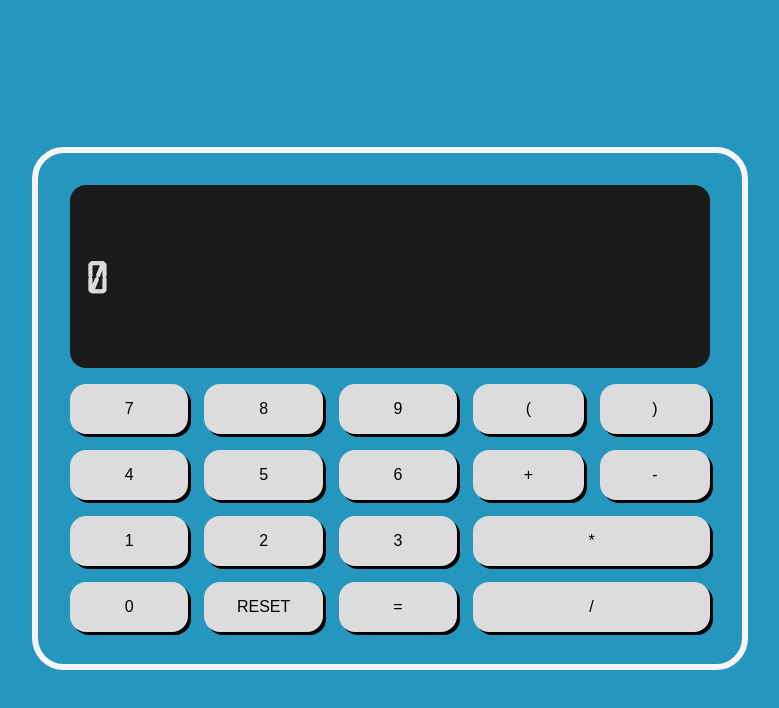
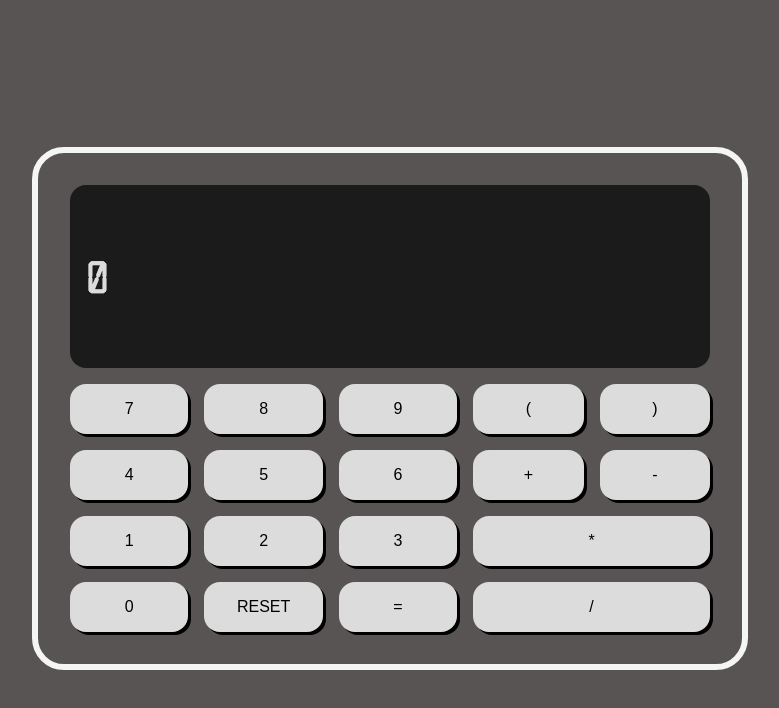
Before and after one commit to alcalde95/challenges_personal, a React (Vite) app: page / in a window 1280 px wide. Shown: the top 708 px of the page, without its empty margins (250-1029 px from the left). Built offline with nearby package versions, Linux system fonts and the light colour scheme.

Commit message:
toqueteando css :D

```diff
--- a/src/index.css
+++ b/src/index.css
@@ -1,3 +1,3 @@
 html {
-    background-color:rgb(37, 150, 190);
+    background-color:#585454;
   }
```
